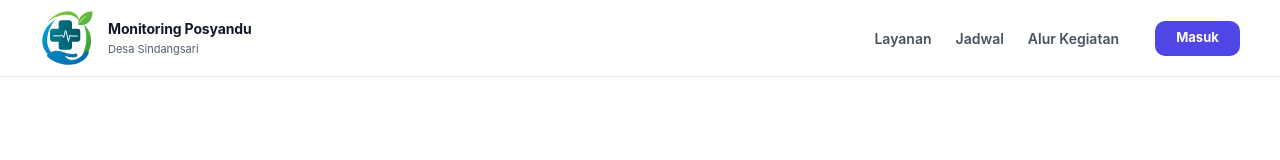
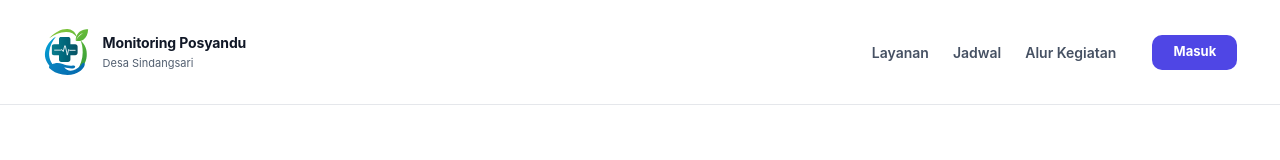
Before and after one commit to crismanturnip/monitoring-posyandu-sindangsari, a Next.js app in the folder next-app/: page / in a window 1280 px wide. Shown: the top 160 px of the page. Built offline with nearby package versions, Linux system fonts and the light colour scheme; no server answers.

Commit message:
Rapikan posisi logo dan menu

```diff
--- a/next-app/app/landing-clean.css
+++ b/next-app/app/landing-clean.css
@@ -27,7 +27,8 @@ html:has(.lp) { scroll-behavior: smooth; }
 
 /* Navigasi */
 .lp-nav { position: sticky; top: 0; z-index: 30; border-bottom: 1px solid var(--lp-line); background: #fff; }
-.lp-nav-inner { display: flex; min-height: 76px; align-items: center; gap: 28px; }
+.lp-nav-inner { display: flex; width: 100%; min-height: var(--lp-nav-height); align-items: center; gap: 28px; padding-inline: var(--lp-nav-gutter); }
+.lp-nav-inner .lp-logo { width: var(--lp-nav-logo); height: var(--lp-nav-logo); flex-basis: var(--lp-nav-logo); }
 .lp-brand { flex: 0 0 auto; color: inherit; text-decoration: none; }
 .lp-logo { display: block; width: 56px; height: 56px; flex: 0 0 56px; object-fit: contain; }
 .lp .brand strong { color: var(--lp-ink); font-size: 14px; }
--- a/next-app/app/page.tsx
+++ b/next-app/app/page.tsx
@@ -102,7 +102,7 @@ export default async function LandingPage() {
     <div className="lp">
       <a className="lp-skip" href="#konten-utama">Lewati ke konten utama</a>
       <header className="lp-nav">
-        <div className="lp-container lp-nav-inner">
+        <div className="lp-nav-inner">
           <Link className="brand lp-brand" href="/">
             <PosyanduLogo id="header" />
             <div><strong>Monitoring Posyandu</strong><span>Desa Sindangsari</span></div>
```
